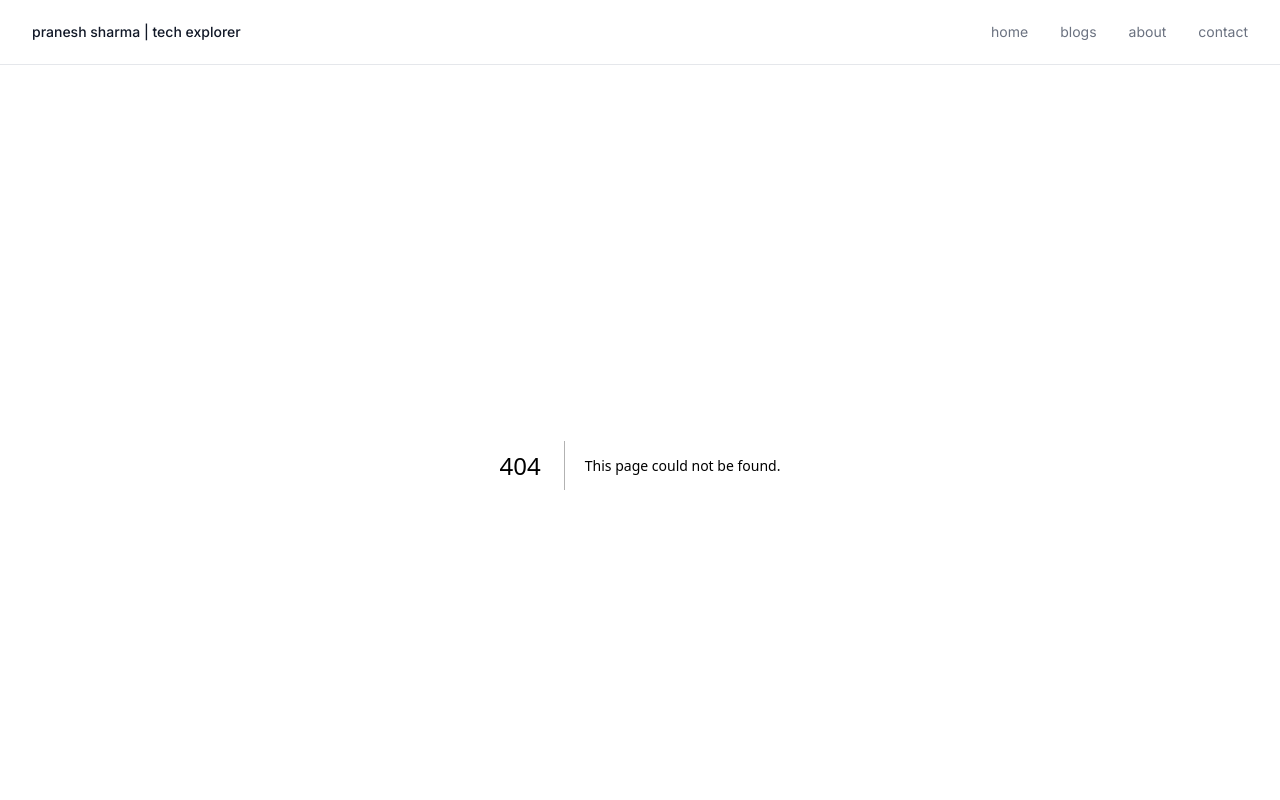
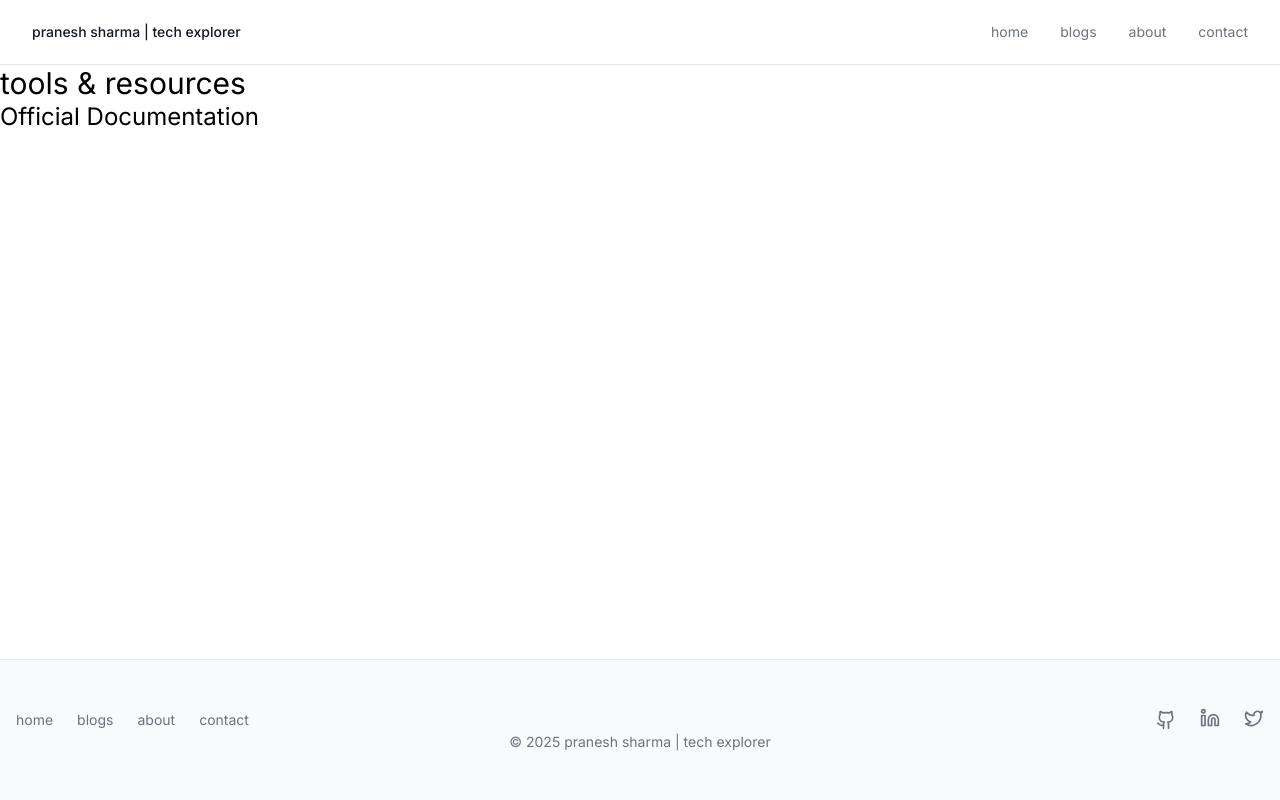
Before and after one commit to praneshsharma10/blog_greyscale, a Next.js app: page /tools in a window 1280 px wide. Before the commit this address had no page. Shown: the top 800 px of the page. Built offline with nearby package versions, Linux system fonts and the light colour scheme.

Commit message:
tools page

```diff
--- /dev/null
+++ b/app/tools/page.tsx
@@ -0,0 +1,42 @@
+
+const resources = [
+    {
+        category: 'Official Documentation',
+        items: [
+          {
+            title: 'AWS Documentation',
+            description: 'Complete guide to Amazon Web Services',
+            url: 'https://docs.aws.amazon.com',
+          },
+        ],
+      }
+    ]
+
+
+    export default function ToolsPage() {
+        return (
+          <div className="mx-auto">
+            <h1 className="text-3xl ">
+              tools & resources
+            </h1>
+
+            <div className="space-y-12">
+              {resources.map((section) => (
+
+                <div key={section.category}>
+                  <h2 className="text-2xl ">
+                    {section.category}
+                  </h2>
+
+
+
+
+
+
+
+                </div>
+              ))}
+            </div>
+          </div>
+        )
+      }
--- a/components/footer.tsx
+++ b/components/footer.tsx
@@ -9,6 +9,7 @@ export function Footer() {
         <div className=" px-4 py-12 ">
         <nav className="flex flex-col items-center justify-between gap-6 sm:flex-row">
           <div className="flex gap-6 text-sm">
+
             <Link href="/" className="text-gray-500 hover:text-black">
               home
             </Link>
```
